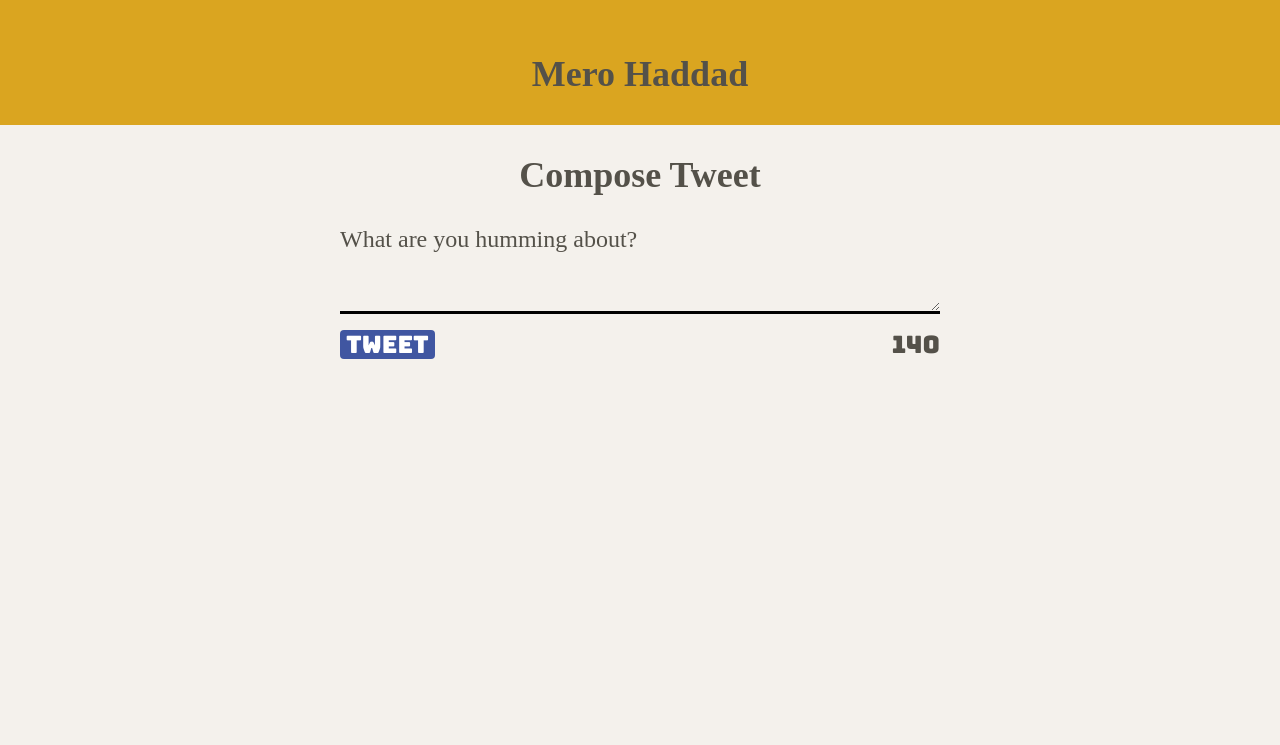
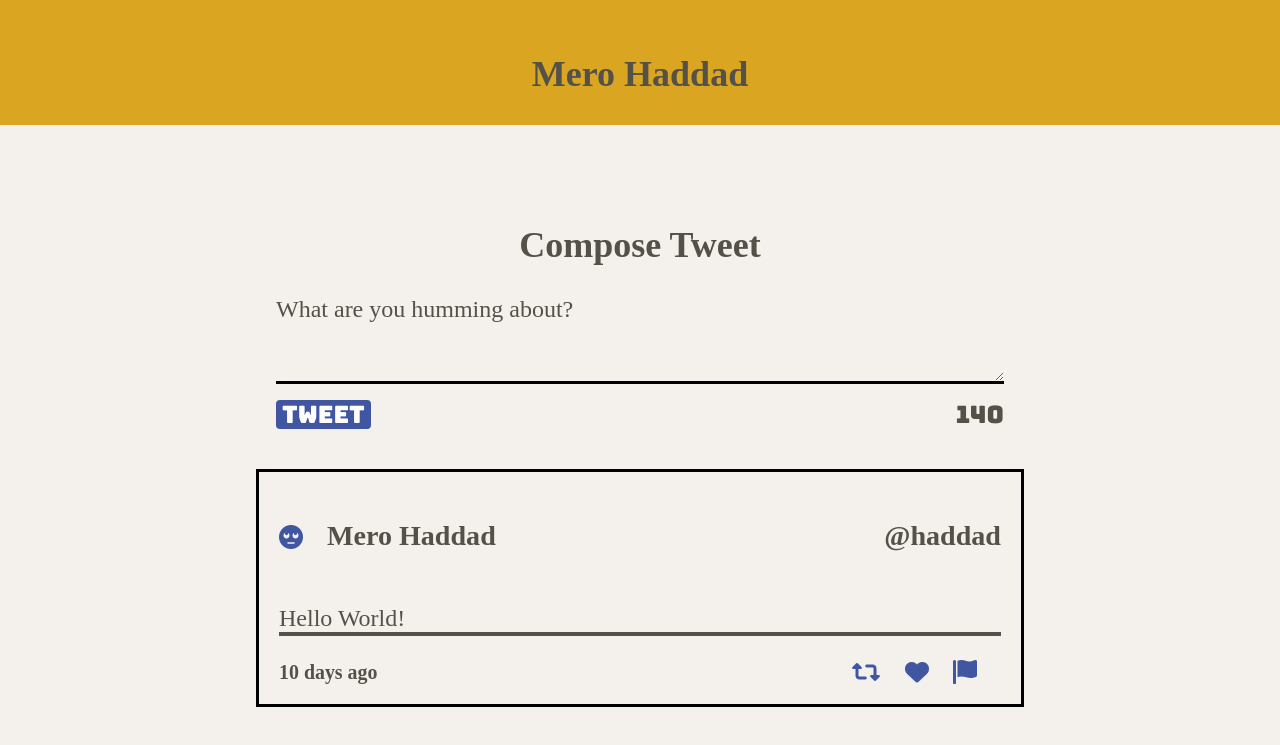
Before and after one commit to ammaralhaddad/twetter, a website: page public/index.html in a window 1280 px wide. Shown: the part 375-1120 px from the top of the page. Before the commit the page ends 800 px from the top, so only its background shows below. Drawn offline with nearby package versions, Linux system fonts and the light colour scheme.

Commit message:
add all tweet

```diff
--- a/public/index.html
+++ b/public/index.html
@@ -18,8 +18,8 @@
     <link rel="stylesheet" href="/styles/layout.css" type="text/css" />
     <link rel="stylesheet" href="/styles/nav.css" type="text/css" />
     <link rel="stylesheet" href="/styles/header.css" type="text/css" />
-
     <link rel="stylesheet" href="/styles/new-tweet.css" type="text/css" />
+    <link rel="stylesheet" href="/styles/alltweets.css" type="text/css" />
 
 
     <!-- External JS -->
@@ -27,6 +27,7 @@
 
     <!-- App JS -->
     <script type="text/javascript" src="/scripts/client.js"></script>
+    <script type="text/javascript" src="/scripts/composer-char-counter.js"></script>
   </head>
 
   <body>
@@ -58,10 +59,31 @@
           <textarea name="text" id="tweet-text"></textarea>
           <div>
             <button type="submit">Tweet</button>
-            <output name="counter" class="counter" for="tweet-text">140</output>
+            <output name="counter" class="counter" id="number" for="tweet-text">140</output>
           </div>
         </form>
       </section>
+      <section>
+        <article class="all-tweets">
+          <div class="tweet-header">
+            <div>
+            <i class="fas fa-meh-rolling-eyes"></i>
+            <h3> Mero Haddad</h3>
+          </div>
+            <h3>@haddad</h3>
+           </div>
+          <p>Hello World!</p>
+          <div class="tweet-footer">
+            <h5>10 days ago </h5>
+            <div>
+          <i class="fa-solid fa-retweet"></i>
+          <i class="fa-solid fa-heart"></i>
+          <i class="fa-solid fa-flag"></i>
+            </div>
+          </div>
+
+        </article>
+        </section>
     </main>
   </body>
 </html>
--- /dev/null
+++ b/public/scripts/composer-char-counter.js
@@ -0,0 +1,15 @@
+
+
+$(document).ready(function() {
+
+$("#tweet-text").on("input", function(input){
+  const maxLength = 140
+  const tweetLength = $(this).val().length
+  $('#number').text(maxLength-tweetLength);
+  console.log(tweetLength)
+  if (tweetLength > maxLength) {
+    $('#number').css('color', 'red');
+  }
+});
+
+});
--- /dev/null
+++ b/public/styles/alltweets.css
@@ -0,0 +1,45 @@
+.all-tweets {
+
+  width: 100%;
+  border: 3px  solid black;
+  margin-top: 20px;
+  padding: 20px;
+
+  }
+
+  .tweet-header{
+  display:flex;
+  justify-content: space-between;
+  }
+
+
+
+  .all-tweets p {
+  border-bottom: 4px solid;
+
+  }
+
+
+
+  .all-tweets i{
+    color:#4056A1;
+    float:right;
+    margin-right: 1em;
+  }
+  .all-tweets i:hover{
+
+    color: brown;
+  }
+
+  .tweet-footer{
+    display: flex;
+    justify-content: space-between;
+    margin: 0;
+
+
+  }
+
+  .tweet-footer h5 {
+margin: 0;
+
+  }
--- a/public/styles/header.css
+++ b/public/styles/header.css
@@ -1,8 +1,8 @@
 header {
+  margin-top: 100px;
   height: 400px;
   width: 100%;
   background-color: goldenrod;
-  background-image: url("../images/brushed-alum.png");
 }
 
 header div {
--- a/public/styles/layout.css
+++ b/public/styles/layout.css
@@ -15,11 +15,24 @@
  */
 
 body {
+  display: flex;
+  flex-direction: column;
+  align-items: center;
   color: #545149;
   background-color: #f4f1ec;
   font-size: 24px;
+  margin: 0 ;
 }
 
 /*
  * Additional CSS can be defined below or in other CSS files, as per instructions
  */
+
+ .container {
+
+  width: 60%;
+  margin: 50px 0px;
+  display: flex;
+  flex-direction: column;
+
+ }
--- a/public/styles/nav.css
+++ b/public/styles/nav.css
@@ -8,7 +8,12 @@ nav {
   color: #FFFFFF;
   padding: 0 1.5em;
   z-index: 100;
+   position: fixed;
+   top: 0;
+  width: 100%;
+
 }
+
 
 .logo {
   font-size: 1.5rem;
--- a/public/styles/new-tweet.css
+++ b/public/styles/new-tweet.css
@@ -3,13 +3,14 @@
   flex-direction: column;
   align-items: center;
   width: 100%;
+  padding: 20px;
 }
 
 textarea {
   outline: 0;
   border: 0;
   border-bottom: 3px solid;
-  width: 600px;
+  width: 100%;
   height: 60px;
   padding-top: 30px;
   overflow: hidden;
@@ -32,6 +33,7 @@ button {
 form {
 display: flex;
 flex-direction: column;
+width: 100%;
 }
 
 div {
```
